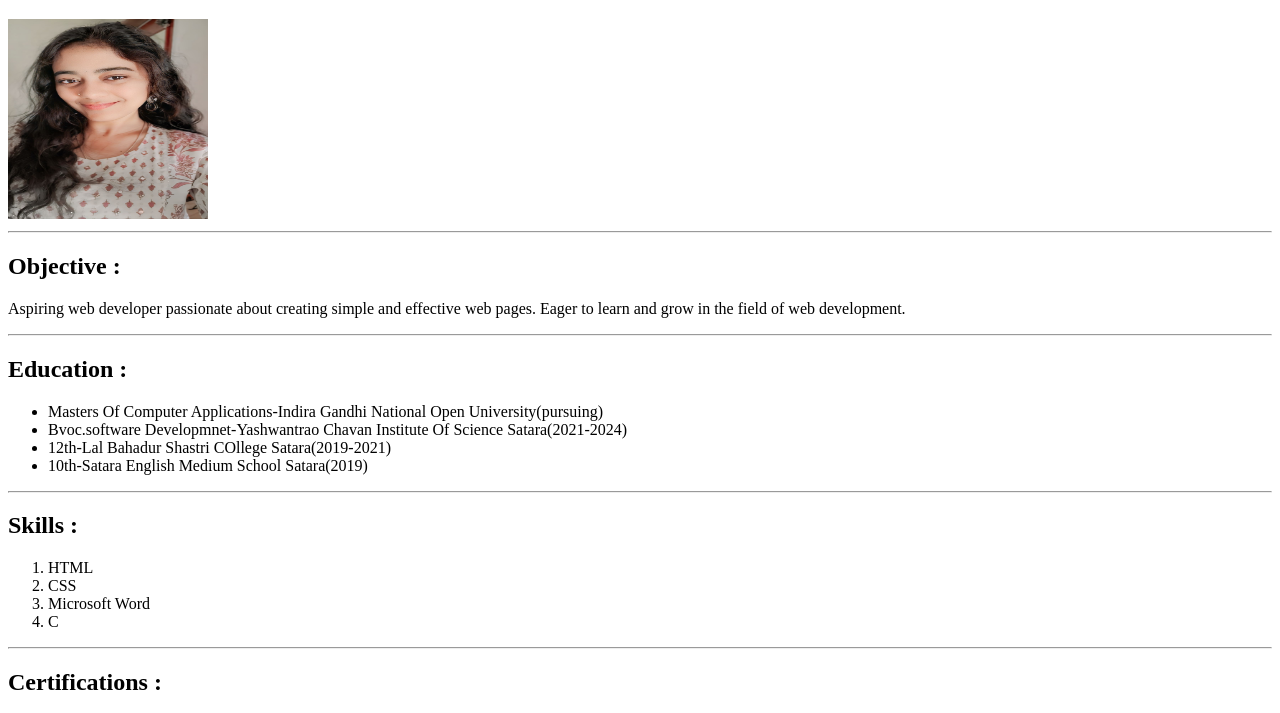
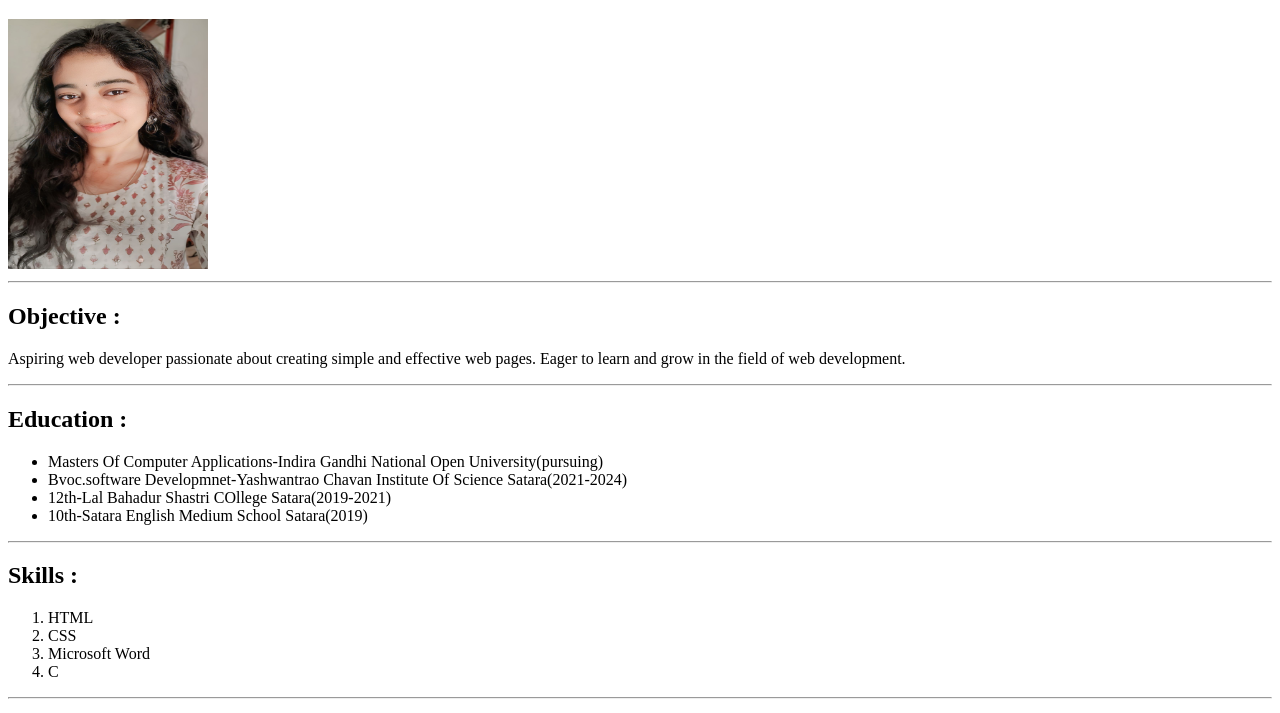
Before and after one commit to sakshiraje/portfolio, a plain HTML site: page index.html in a window 1280 px wide. Shown: the part 61-774 px from the top of the page. Drawn offline with Linux system fonts and the light colour scheme.

Commit message:
Update index.html

```diff
--- a/index.html
+++ b/index.html
@@ -7,7 +7,7 @@
 </head>
 <body>
     <h1>Sakshi Prakash Rajeshirke</h1>
-    <img src="./assets/images/self.jpg" height="200" width="200" alt="self">
+    <img src="./assets/images/self.jpg" height="250" width="200" alt="self">
     <hr>
     <h2>Objective :</h2>
     <p>Aspiring web developer passionate about creating simple and effective web pages. Eager to learn and grow in the field of web development.
```
